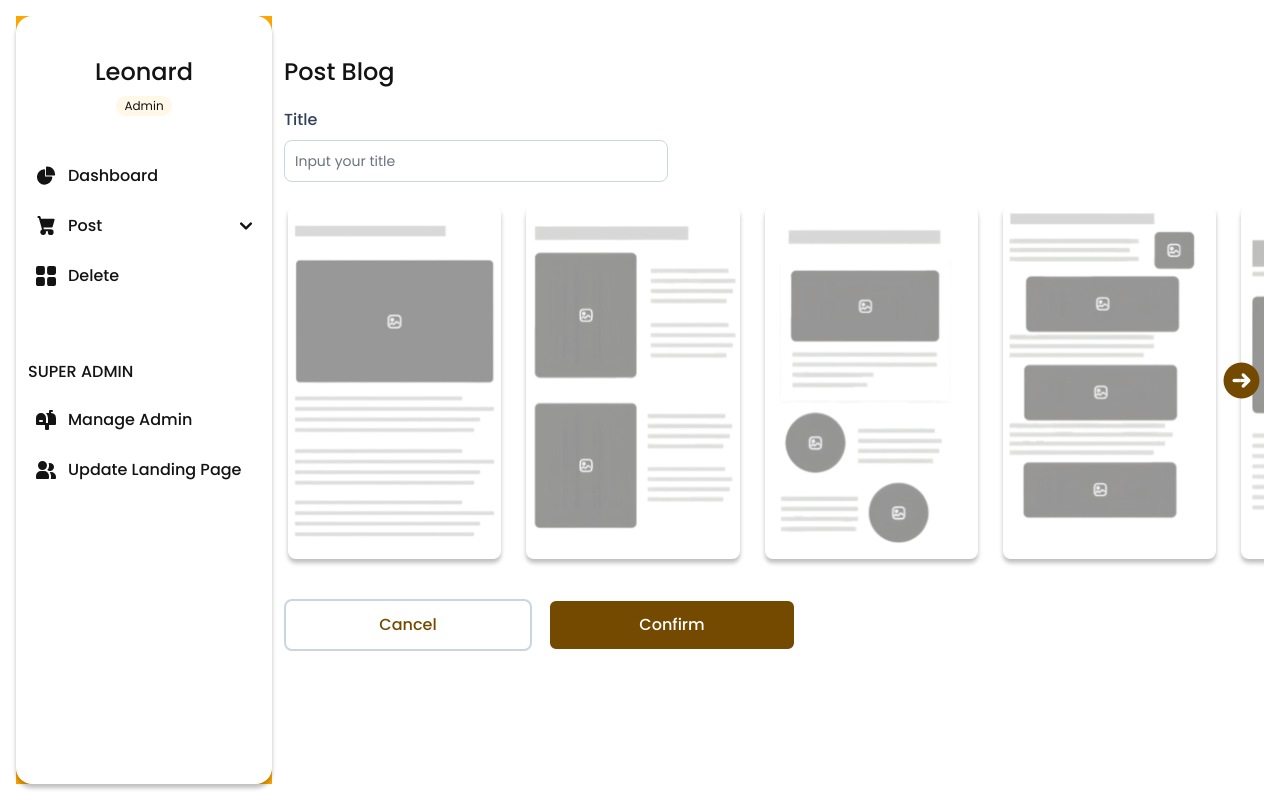
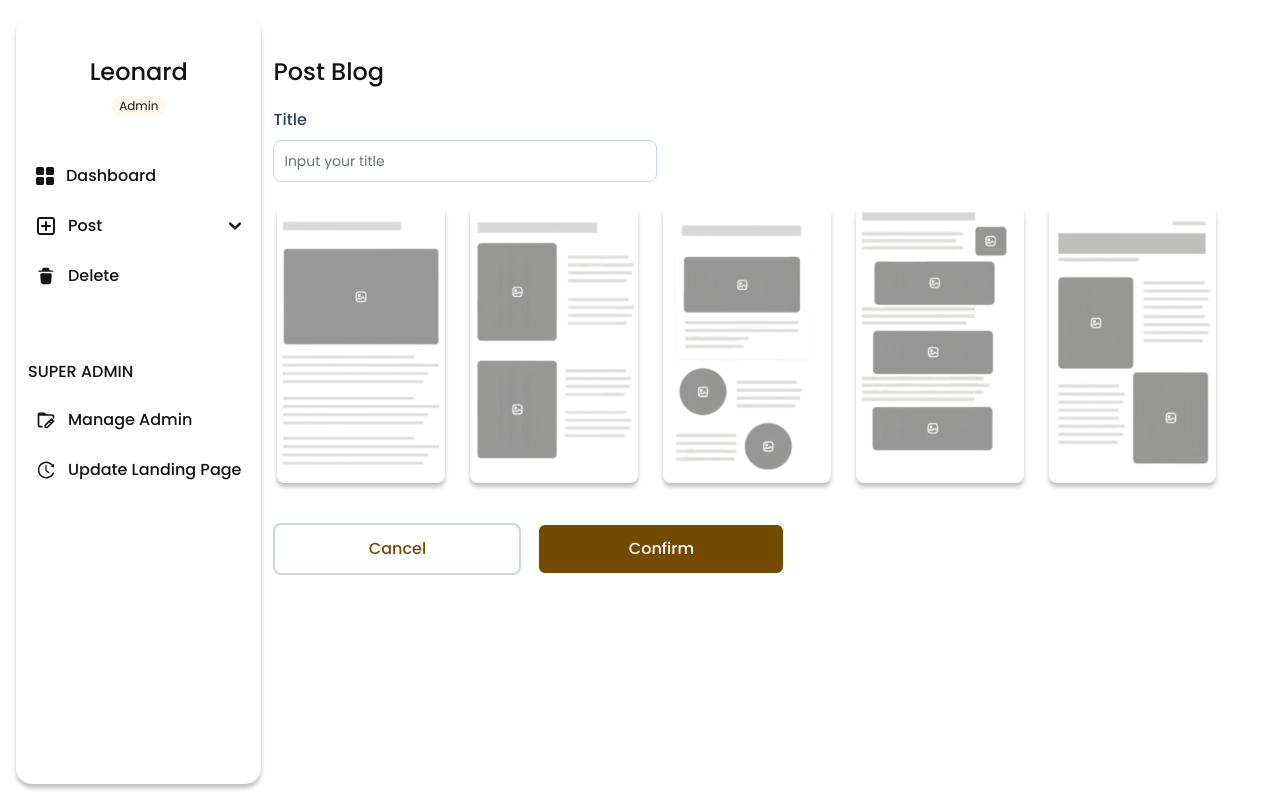
Before and after one commit to TitoPutraaa/Lapancoms, a React (Vite) app in the folder Lapancoms/: page /admin/postBlog in a window 1280 px wide. Built offline with nearby package versions, Linux system fonts and the light colour scheme; the HTML template or start-up script is replaced by a standard one.

Commit message:
update sidebar and templete 1

```diff
--- a/Lapancoms/src/components/common/TempleteSlider.jsx
+++ b/Lapancoms/src/components/common/TempleteSlider.jsx
@@ -23,15 +23,15 @@ export default function TempleSlider({ images, onSelect, errTmplt }) {
         loop={true}
         breakpoints={{
           0: {
-            slidesPerView: 2,
+            slidesPerView: 3,
             spaceBetween: 15,
           },
           640: {
-            slidesPerView: 3,
+            slidesPerView: 4,
             spaceBetween: 15,
           },
           1024: {
-            slidesPerView: 4,
+            slidesPerView: 5,
             spaceBetween: 25,
           },
         }}
@@ -57,7 +57,7 @@ export default function TempleSlider({ images, onSelect, errTmplt }) {
       <button
         type="button"
         onClick={() => swiperRef.current.slideNext()}
-        className="absolute top-1/2 -right-8 z-10 -translate-y-1/2 sm:-right-9 lg:-right-11"
+        className="absolute top-1/2 -right-8 z-10 -translate-y-1/2 sm:-right-9 lg:-right-11 lg:hidden"
       >
         <i class="fa-solid fa-circle-arrow-right text-primary hover:text-primary/80 cursor-pointer text-3xl lg:text-4xl"></i>
       </button>
--- a/Lapancoms/src/components/layout/Sidebar.jsx
+++ b/Lapancoms/src/components/layout/Sidebar.jsx
@@ -7,12 +7,12 @@ export default function Sidebar() {
   const [isOpen, setIsOpen] = useState(false);
   const [isOpenDropM, setIsOpenDropM] = useState(false);
   const navigate = useNavigate();
-  const dropDownRef = useRef(null);
+  const sidebarRef = useRef(null);
 
-  useClickOutside(dropDownRef, () => setIsOpenDropM(false));
+  useClickOutside(sidebarRef, () => setIsOpen(false));
   return (
     <>
-      <div className="bg-accent relative flex w-fit">
+      <div className="relative flex w-fit">
         <button
           onClick={() => setIsOpen(true)}
           type="button"
@@ -34,13 +34,17 @@ export default function Sidebar() {
           </svg>
         </button>
 
+        <div
+          className={`${isOpen ? "bg-dark/80 fixed inset-0 z-998 backdrop-blur-xs " : ""}`}
+        >
           <aside
-          className={`top-4 bottom-4 left-4 z-40 w-64 shrink-0 rounded-2xl bg-white transition-transform lg:static lg:translate-x-0 lg:overflow-visible ${
+            className={`top-4 bottom-4 z-999 max-w-64 shrink-0 rounded-2xl bg-white transition-transform lg:static lg:h-full lg:translate-x-0 lg:overflow-visible ${
               isOpen
-              ? "fixed translate-x-0"
-              : "fixed -translate-x-full overflow-hidden"
+                ? "fixed left-4 translate-x-0"
+                : "fixed left-0 -translate-x-full overflow-hidden"
             } `}
             aria-label="Sidebar"
+            ref={sidebarRef}
           >
             <button
               onClick={() => setIsOpen(false)}
@@ -78,14 +82,13 @@ export default function Sidebar() {
                   <NavLink className="sideMenu" to="dashboard">
                     <div className="text-dark group hover:bg-secondary flex w-full items-center rounded-lg p-2">
                       <svg
-                      className="text-dark group-hover:text-accent h-5 w-5 transition duration-75"
+                        className="text-dark group-hover:text-accent h-4.5 w-4.5 shrink-0 transition duration-75"
                         aria-hidden="true"
                         xmlns="http://www.w3.org/2000/svg"
                         fill="currentColor"
-                      viewBox="0 0 22 21"
+                        viewBox="0 0 18 18"
                       >
-                      <path d="M16.975 11H10V4.025a1 1 0 0 0-1.066-.998 8.5 8.5 0 1 0 9.039 9.039.999.999 0 0 0-1-1.066h.002Z" />
-                      <path d="M12.5 0c-.157 0-.311.01-.565.027A1 1 0 0 0 11 1.02V10h8.975a1 1 0 0 0 1-.935c.013-.188.028-.374.028-.565A8.51 8.51 0 0 0 12.5 0Z" />
+                        <path d="M6.143 0H1.857A1.857 1.857 0 0 0 0 1.857v4.286C0 7.169.831 8 1.857 8h4.286A1.857 1.857 0 0 0 8 6.143V1.857A1.857 1.857 0 0 0 6.143 0Zm10 0h-4.286A1.857 1.857 0 0 0 10 1.857v4.286C10 7.169 10.831 8 11.857 8h4.286A1.857 1.857 0 0 0 18 6.143V1.857A1.857 1.857 0 0 0 16.143 0Zm-10 10H1.857A1.857 1.857 0 0 0 0 11.857v4.286C0 17.169.831 18 1.857 18h4.286A1.857 1.857 0 0 0 8 16.143v-4.286A1.857 1.857 0 0 0 6.143 10Zm10 0h-4.286A1.857 1.857 0 0 0 10 11.857v4.286c0 1.026.831 1.857 1.857 1.857h4.286A1.857 1.857 0 0 0 18 16.143v-4.286A1.857 1.857 0 0 0 16.143 10Z" />
                       </svg>
                       <span className="group-hover:text-primary ms-3">
                         Dashboard
@@ -94,7 +97,7 @@ export default function Sidebar() {
                   </NavLink>
                 </li>
                 {/* Post */}
-              <li ref={dropDownRef} className="relative">
+                <li className="relative">
                   <button
                     type="button"
                     onClick={() => {
@@ -105,13 +108,22 @@ export default function Sidebar() {
                   >
                     <svg
                       className="text-dark group-hover:text-accent h-5 w-5 shrink-0 transition duration-75"
-                    aria-hidden="true"
+                      viewBox="2 2 20 20"
+                      fill="none"
                       xmlns="http://www.w3.org/2000/svg"
-                    fill="currentColor"
-                    viewBox="0 0 18 21"
                     >
-                    <path d="M15 12a1 1 0 0 0 .962-.726l2-7A1 1 0 0 0 17 3H3.77L3.175.745A1 1 0 0 0 2.208 0H1a1 1 0 0 0 0 2h.438l.6 2.255v.019l2 7 .746 2.986A3 3 0 1 0 9 17a2.966 2.966 0 0 0-.184-1h2.368c-.118.32-.18.659-.184 1a3 3 0 1 0 3-3H6.78l-.5-2H15Z" />
+                      <g id="Edit / Add_Plus_Square">
+                        <path
+                          id="Vector"
+                          d="M8 12H12M12 12H16M12 12V16M12 12V8M4 16.8002V7.2002C4 6.08009 4 5.51962 4.21799 5.0918C4.40973 4.71547 4.71547 4.40973 5.0918 4.21799C5.51962 4 6.08009 4 7.2002 4H16.8002C17.9203 4 18.4801 4 18.9079 4.21799C19.2842 4.40973 19.5905 4.71547 19.7822 5.0918C20.0002 5.51962 20.0002 6.07967 20.0002 7.19978V16.7998C20.0002 17.9199 20.0002 18.48 19.7822 18.9078C19.5905 19.2841 19.2842 19.5905 18.9079 19.7822C18.4805 20 17.9215 20 16.8036 20H7.19691C6.07899 20 5.5192 20 5.0918 19.7822C4.71547 19.5905 4.40973 19.2842 4.21799 18.9079C4 18.4801 4 17.9203 4 16.8002Z"
+                          stroke="currentColor"
+                          strokeWidth="2"
+                          strokeLinecap="round"
+                          strokeLinejoin="round"
+                        />
+                      </g>
                     </svg>
+
                     <span className="group-hover:text-primary ms-3 flex-1 text-left whitespace-nowrap rtl:text-right">
                       Post
                     </span>
@@ -160,12 +172,18 @@ export default function Sidebar() {
                     <div className="text-dark group hover:bg-secondary flex w-full items-center rounded-lg p-2">
                       <svg
                         className="text-dark group-hover:text-accent h-5 w-5 shrink-0 transition duration-75"
-                      aria-hidden="true"
+                        viewBox="0 0 24 24"
+                        fill="none"
                         xmlns="http://www.w3.org/2000/svg"
+                      >
+                        <path
+                          d="M2.75 6.16667C2.75 5.70644 3.09538 5.33335 3.52143 5.33335L6.18567 5.3329C6.71502 5.31841 7.18202 4.95482 7.36214 4.41691C7.36688 4.40277 7.37232 4.38532 7.39185 4.32203L7.50665 3.94993C7.5769 3.72179 7.6381 3.52303 7.72375 3.34536C8.06209 2.64349 8.68808 2.1561 9.41147 2.03132C9.59457 1.99973 9.78848 1.99987 10.0111 2.00002H13.4891C13.7117 1.99987 13.9056 1.99973 14.0887 2.03132C14.8121 2.1561 15.4381 2.64349 15.7764 3.34536C15.8621 3.52303 15.9233 3.72179 15.9935 3.94993L16.1083 4.32203C16.1279 4.38532 16.1333 4.40277 16.138 4.41691C16.3182 4.95482 16.8778 5.31886 17.4071 5.33335H19.9786C20.4046 5.33335 20.75 5.70644 20.75 6.16667C20.75 6.62691 20.4046 7 19.9786 7H3.52143C3.09538 7 2.75 6.62691 2.75 6.16667Z"
                           fill="currentColor"
-                      viewBox="0 0 18 18"
-                    >
-                      <path d="M6.143 0H1.857A1.857 1.857 0 0 0 0 1.857v4.286C0 7.169.831 8 1.857 8h4.286A1.857 1.857 0 0 0 8 6.143V1.857A1.857 1.857 0 0 0 6.143 0Zm10 0h-4.286A1.857 1.857 0 0 0 10 1.857v4.286C10 7.169 10.831 8 11.857 8h4.286A1.857 1.857 0 0 0 18 6.143V1.857A1.857 1.857 0 0 0 16.143 0Zm-10 10H1.857A1.857 1.857 0 0 0 0 11.857v4.286C0 17.169.831 18 1.857 18h4.286A1.857 1.857 0 0 0 8 16.143v-4.286A1.857 1.857 0 0 0 6.143 10Zm10 0h-4.286A1.857 1.857 0 0 0 10 11.857v4.286c0 1.026.831 1.857 1.857 1.857h4.286A1.857 1.857 0 0 0 18 16.143v-4.286A1.857 1.857 0 0 0 16.143 10Z" />
+                        />
+                        <path
+                          d="M11.6068 21.9998H12.3937C15.1012 21.9998 16.4549 21.9998 17.3351 21.1366C18.2153 20.2734 18.3054 18.8575 18.4855 16.0256L18.745 11.945C18.8427 10.4085 18.8916 9.6402 18.45 9.15335C18.0084 8.6665 17.2628 8.6665 15.7714 8.6665H8.22905C6.73771 8.6665 5.99204 8.6665 5.55047 9.15335C5.10891 9.6402 5.15777 10.4085 5.25549 11.945L5.515 16.0256C5.6951 18.8575 5.78515 20.2734 6.66534 21.1366C7.54553 21.9998 8.89927 21.9998 11.6068 21.9998Z"
+                          fill="currentColor"
+                        />
                       </svg>
                       <span className="group-hover:text-primary ms-3">
                         Delete
@@ -185,12 +203,20 @@ export default function Sidebar() {
                       <div className="text-dark group hover:bg-secondary flex w-full items-center rounded-lg p-2">
                         <svg
                           className="text-dark group-hover:text-accent h-5 w-5 shrink-0 transition duration-75"
-                        aria-hidden="true"
+                          viewBox="0 0 24 24"
+                          fill="none"
                           xmlns="http://www.w3.org/2000/svg"
-                        fill="currentColor"
-                        viewBox="0 0 20 20"
                         >
-                        <path d="m17.418 3.623-.018-.008a6.713 6.713 0 0 0-2.4-.569V2h1a1 1 0 1 0 0-2h-2a1 1 0 0 0-1 1v2H9.89A6.977 6.977 0 0 1 12 8v5h-2V8A5 5 0 1 0 0 8v6a1 1 0 0 0 1 1h8v4a1 1 0 0 0 1 1h2a1 1 0 0 0 1-1v-4h6a1 1 0 0 0 1-1V8a5 5 0 0 0-2.582-4.377ZM6 12H4a1 1 0 0 1 0-2h2a1 1 0 0 1 0 2Z" />
+                          <g id="File / Folder_Edit">
+                            <path
+                              id="Vector"
+                              d="M21 9.25V9.2C21 8.0799 21 7.51984 20.782 7.09202C20.5903 6.7157 20.2843 6.40974 19.908 6.21799C19.4802 6 18.9201 6 17.8 6L3 6M3 6L3 16.8C3 17.9201 3 18.4802 3.21799 18.908C3.40973 19.2843 3.7157 19.5903 4.09202 19.782C4.51984 20 5.0799 20 6.2 20H7M3 6L3 5.6C3 5.03995 3 4.75992 3.109 4.54601C3.20487 4.35785 3.35785 4.20487 3.54601 4.10899C3.75992 4 4.03995 4 4.6 4H9.33726C9.58185 4 9.70415 4 9.81923 4.02763C9.92127 4.05213 10.0188 4.09253 10.1083 4.14736C10.2092 4.2092 10.2957 4.29568 10.4686 4.46863L12 6M16 14L18 16M11 21V18.5L18.5 11L21 13.5L13.5 21H11Z"
+                              stroke="currentColor"
+                              strokeWidth="2"
+                              strokeLinecap="round"
+                              strokeLinejoin="round"
+                            />
+                          </g>
                         </svg>
                         <span className="group-hover:text-primary ms-3">
                           Manage Admin
@@ -204,12 +230,11 @@ export default function Sidebar() {
                       <div className="text-dark group hover:bg-secondary flex w-full items-center rounded-lg p-2">
                         <svg
                           className="text-dark group-hover:text-accent h-5 w-5 shrink-0 transition duration-75"
-                        aria-hidden="true"
+                          fill="currentColor"
+                          viewBox="0 0 1024 1024"
                           xmlns="http://www.w3.org/2000/svg"
-                        fill="currentColor"
-                        viewBox="0 0 20 18"
                         >
-                        <path d="M14 2a3.963 3.963 0 0 0-1.4.267 6.439 6.439 0 0 1-1.331 6.638A4 4 0 1 0 14 2Zm1 9h-1.264A6.957 6.957 0 0 1 15 15v2a2.97 2.97 0 0 1-.184 1H19a1 1 0 0 0 1-1v-1a5.006 5.006 0 0 0-5-5ZM6.5 9a4.5 4.5 0 1 0 0-9 4.5 4.5 0 0 0 0 9ZM8 10H5a5.006 5.006 0 0 0-5 5v2a1 1 0 0 0 1 1h11a1 1 0 0 0 1-1v-2a5.006 5.006 0 0 0-5-5Z" />
+                          <path d="M536.1 273H488c-4.4 0-8 3.6-8 8v275.3c0 2.6 1.2 5 3.3 6.5l165.3 120.7c3.6 2.6 8.6 1.9 11.2-1.7l28.6-39c2.7-3.7 1.9-8.7-1.7-11.2L544.1 528.5V281c0-4.4-3.6-8-8-8zm219.8 75.2l156.8 38.3c5 1.2 9.9-2.6 9.9-7.7l.8-161.5c0-6.7-7.7-10.5-12.9-6.3L752.9 334.1a8 8 0 0 0 3 14.1zm167.7 301.1l-56.7-19.5a8 8 0 0 0-10.1 4.8c-1.9 5.1-3.9 10.1-6 15.1-17.8 42.1-43.3 80-75.9 112.5a353 353 0 0 1-112.5 75.9 352.18 352.18 0 0 1-137.7 27.8c-47.8 0-94.1-9.3-137.7-27.8a353 353 0 0 1-112.5-75.9c-32.5-32.5-58-70.4-75.9-112.5A353.44 353.44 0 0 1 171 512c0-47.8 9.3-94.2 27.8-137.8 17.8-42.1 43.3-80 75.9-112.5a353 353 0 0 1 112.5-75.9C430.6 167.3 477 158 524.8 158s94.1 9.3 137.7 27.8A353 353 0 0 1 775 261.7c10.2 10.3 19.8 21 28.6 32.3l59.8-46.8C784.7 146.6 662.2 81.9 524.6 82 285 82.1 92.6 276.7 95 516.4 97.4 751.9 288.9 942 524.8 942c185.5 0 343.5-117.6 403.7-282.3 1.5-4.2-.7-8.9-4.9-10.4z" />
                         </svg>
                         <span className="group-hover:text-primary ms-3">
                           Update Landing Page
@@ -222,6 +247,7 @@ export default function Sidebar() {
             </div>
           </aside>
         </div>
+      </div>
     </>
   );
 }
```
Lines whose indentation alone changed are shown as unchanged.
